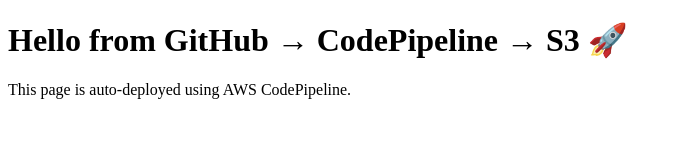
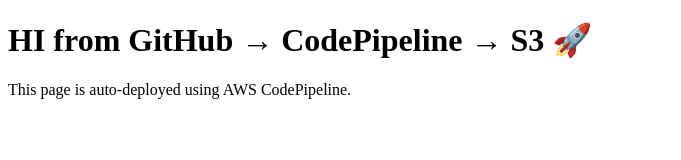
Before and after one commit to sahalht/simple-webapp-pipeline, a plain HTML site: page index.html in a window 1280 px wide. Shown: the whole page, without its empty margins (0-681 px from the left). Drawn offline with Linux system fonts and the light colour scheme.

Commit message:
updated1

```diff
--- a/index.html
+++ b/index.html
@@ -5,7 +5,7 @@
     <title>updated Simple AWS CI/CD App</title>
   </head>
   <body>
-    <h1>Hello from GitHub → CodePipeline → S3 🚀</h1>
+    <h1>HI from GitHub → CodePipeline → S3 🚀</h1>
     <p>This page is auto-deployed using AWS CodePipeline.</p>
   </body>
 </html>
```
